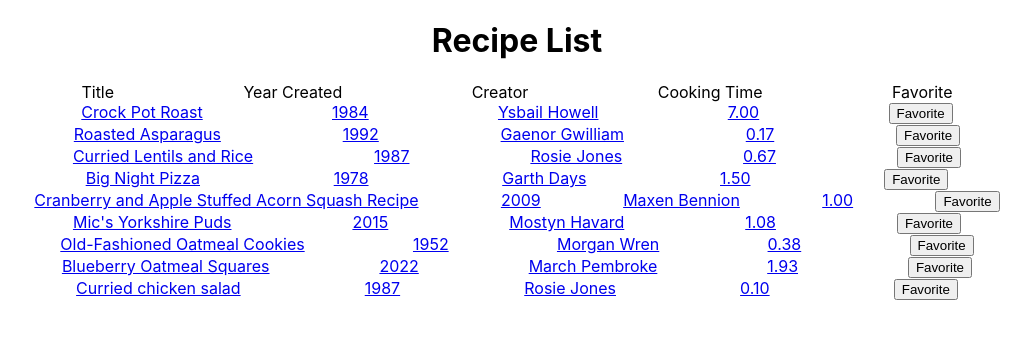
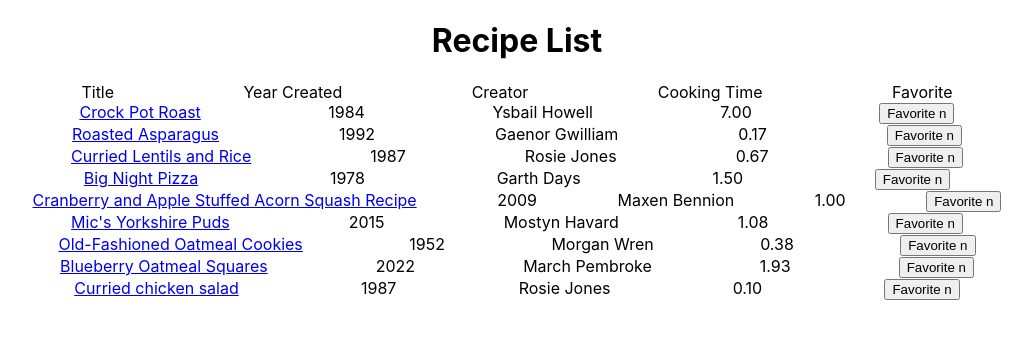
Before and after one commit to sasham43/recipe-list, a React (Create React App) app: page / in a window 1280 px wide. Shown: the top 338 px of the page, without its empty margins (123-1155 px from the left). Built offline with nearby package versions, Linux system fonts and the light colour scheme; data requests are answered from the project's data file.

Commit message:
fix favorites type issue

```diff
--- a/src/App.js
+++ b/src/App.js
@@ -1,4 +1,5 @@
 import './App.css';
+import { useEffect } from 'react'
 import List from './components/List'
 import {
   BrowserRouter as Router,
@@ -9,6 +10,13 @@ import Details from './components/Details'
 import Create from './components/Create'
 
 function App() {
+  useEffect(() => {
+    // make sure favorites exists as an array in local storage
+    let favorites = window.localStorage.getItem('favorites')
+    if(!favorites){
+      window.localStorage.setItem('favorites', JSON.stringify([]))
+    }
+  }, [])
   return (
     <div className="App">
       <Router>
--- a/src/components/Details.js
+++ b/src/components/Details.js
@@ -2,6 +2,7 @@ import { useState, useEffect } from 'react'
 import { useParams } from 'react-router-dom'
 
 import { getRecipes } from '../recipes'
+import Favorite from './Favorite'
 
 export default function Details(){
     let params = useParams()
@@ -12,7 +13,7 @@ export default function Details(){
     useEffect(() => {
         async function getRecipe(){
             let data = await getRecipes({index: params.index})
-console.log('ddata', data)
+
             setRecipe(data[0])
         }
 
@@ -32,9 +33,10 @@ console.log('ddata', data)
                     {recipe.creator}
                 </div>
                 <div className={`recipe-item`}>
-                    <button>
+                    {/* <button>
                         Favorite
-                    </button>
+                    </button> */}
+                    <Favorite index={params.index} />
                 </div>
                 <div className={`recipe-item`}>
                     <h3>Ingredients</h3>
--- /dev/null
+++ b/src/components/Favorite.js
@@ -0,0 +1,49 @@
+
+import { useState, useEffect } from 'react'
+
+export default function Favorite(props) {
+    const [isFavorite, setIsFavorite] = useState(false)
+    function toggleFavorite(){
+        let favoritesJSON = window.localStorage.getItem('favorites')
+        let favorites = JSON.parse(favoritesJSON)
+
+        console.log('favorites', favorites)
+
+        if(favorites.includes(props.index)){
+            favorites = favorites.filter(item => item != props.index)
+        } else {
+            favorites.push(props.index)
+        }
+        window.localStorage.setItem('favorites', JSON.stringify(favorites))
+        checkFavorite()
+    }
+
+    function checkFavorite(){
+        let favoritesJSON = window.localStorage.getItem('favorites')
+        let favorites = JSON.parse(favoritesJSON)
+        let index = Number(props.index)
+        // favorites.forEach(f => {
+        //     console.log(typeof f)
+        // })
+
+        if(favorites.includes(index)){
+            setIsFavorite(true)
+        } else {
+            setIsFavorite(false)
+        }
+        // console.log('okay', favorites,typeof props.index, index, favorites.includes(index))
+    }
+
+    useEffect(() => {
+        checkFavorite()
+    }, [props?.index])
+
+
+    return (
+        <>
+            <button onClick={toggleFavorite}>
+                Favorite { isFavorite ? 'y' : 'n'}
+            </button>
+        </>
+    )
+}
--- a/src/components/List.js
+++ b/src/components/List.js
@@ -2,6 +2,7 @@ import React, { useState, useEffect } from 'react'
 import { Link } from 'react-router-dom'
 
 import { getRecipes } from '../recipes'
+import Favorite from './Favorite'
 
 export default function List() {
 
@@ -31,19 +32,20 @@ export default function List() {
                 {
                     recipeList.map((recipe, index) => {
                         return (
-                            <Link to={`/details/${index}`}>
-                                <div key={`recipe-list-item-${index}`} className={`recipe-list-item`}>
-                                    <div>{recipe.name}</div>
+                                <div className={`recipe-list-item`}key={`recipe-list-item-${index}`}>
+                                    <Link to={`/details/${index}`} >
+                                        <div>{recipe.name}</div>
+                                    </Link>
                                     <div>{recipe.creation_year}</div>
                                     <div>{recipe.creator}</div>
                                     <div>{recipe.cookingTime}</div>
                                     <div>
-                                        <button>
+                                        {/* <button>
                                             Favorite
-                                        </button>
+                                        </button> */}
+                                        <Favorite index={index} />
                                     </div>
                                 </div>
-                            </Link>
                         )
                     })
                 }
--- a/src/recipes.js
+++ b/src/recipes.js
@@ -9,11 +9,11 @@ export async function getRecipes(params){
         let cookingMins = recipe.timers.reduce((prev, current) => {
             return prev + current
         })
-        console.log('minutes', cookingMins)
+        // console.log('minutes', cookingMins)
         let cookingHours = cookingMins / 60
-        console.log('hours', cookingHours)
+        // console.log('hours', cookingHours)
         let cookingTime = cookingHours.toFixed(2)
-        console.log('time', cookingTime)
+        // console.log('time', cookingTime)
 
         return {
             ...recipe,
```
